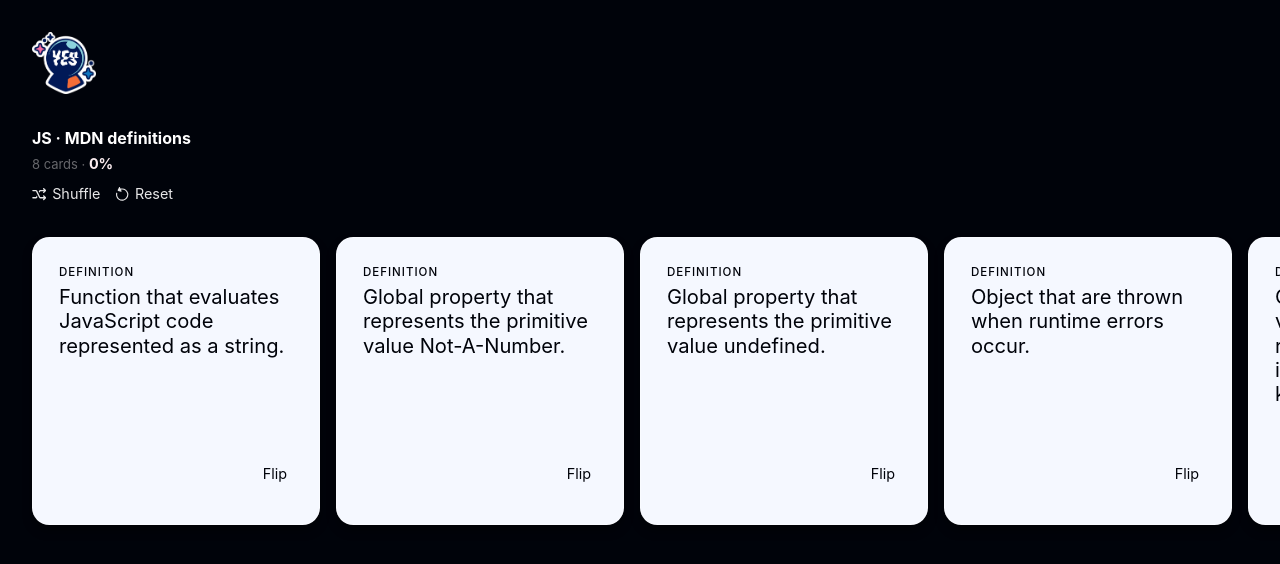
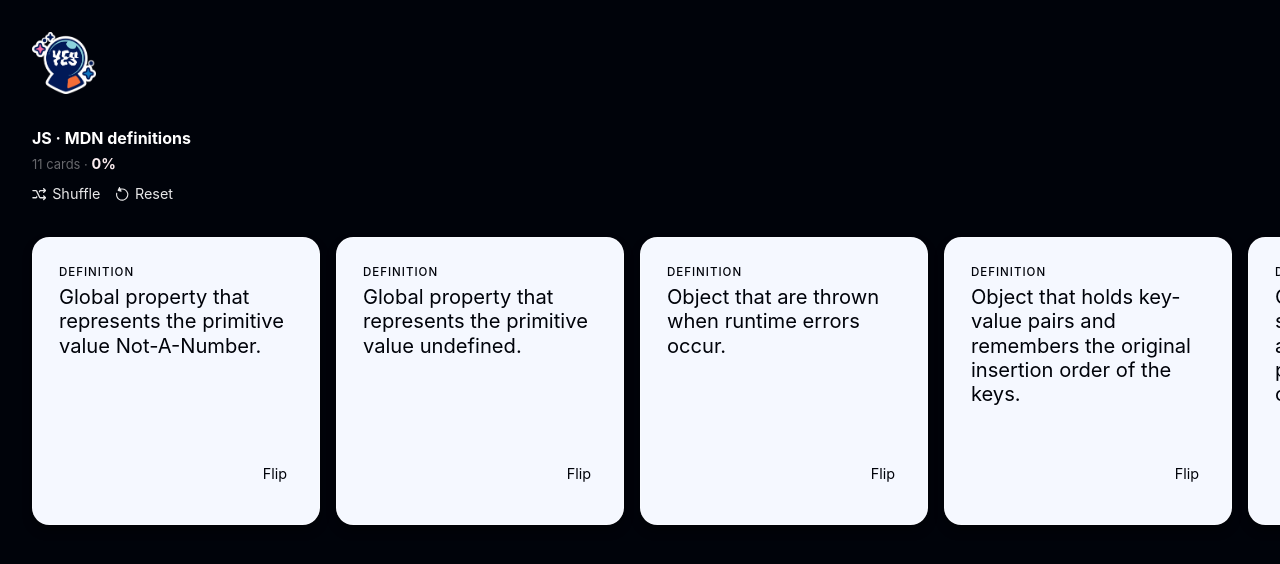
Before and after one commit to evilpaper/nailed-it, a React (Create React App) app: page / in a window 1280 px wide. Shown: the top 564 px of the page. Built offline with nearby package versions, Linux system fonts and the light colour scheme.

Commit message:
Add new cards

```diff
--- a/src/components/Card/styles.css
+++ b/src/components/Card/styles.css
@@ -62,6 +62,8 @@
 .back {
   background-color: var(--color-brightest-day);
   color: var(--color-darkest-night);
+  background-image: url("./../../images/bg/swapnil-deshpandey.jpeg");
+  background-size: cover;
 }
 
 .content:focus {
--- a/src/components/DEFAULT_DECKS.js
+++ b/src/components/DEFAULT_DECKS.js
@@ -5,13 +5,6 @@ const DEFAULT_DECKS = [
     id: nanoid(),
     name: "JS · MDN definitions",
     cards: [
-      {
-        id: nanoid(),
-        question:
-          "Function that evaluates JavaScript code represented as a string.",
-        answer: "eval() ",
-        nailed: false,
-      },
       {
         id: nanoid(),
         question:
@@ -60,6 +53,34 @@ const DEFAULT_DECKS = [
         answer: "Promise",
         nailed: false,
       },
+      {
+        id: nanoid(),
+        question:
+          "Method takes an iterable of promises as an input, and returns a single Promise that resolves to an array of the results of the input promises",
+        answer: "Promise.all()",
+        nailed: false,
+      },
+      {
+        id: nanoid(),
+        question:
+          "Array-like object accessible inside functions that contains the values of the arguments passed to that function.",
+        answer: "arguments",
+        nailed: false,
+      },
+      {
+        id: nanoid(),
+        question:
+          "Syntax allows us to represent an indefinite number of arguments as an array.",
+        answer: "The rest parameter",
+        nailed: false,
+      },
+      {
+        id: nanoid(),
+        question:
+          "Allows an iterable such as an array expression or string to be expanded in places where zero or more arguments (for function calls)",
+        answer: "Spread syntax (...)",
+        nailed: false,
+      },
     ],
   },
 ];
```
Also changed, not shown: src/images/bg/swapnil-deshpandey.jpeg (added).
